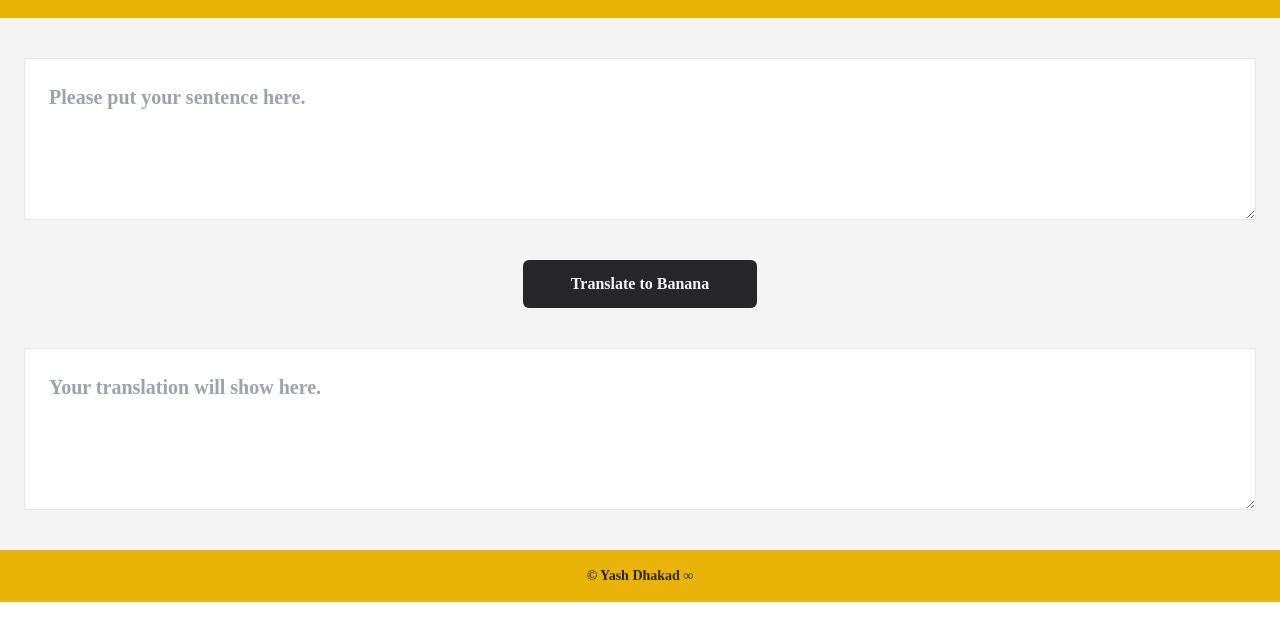
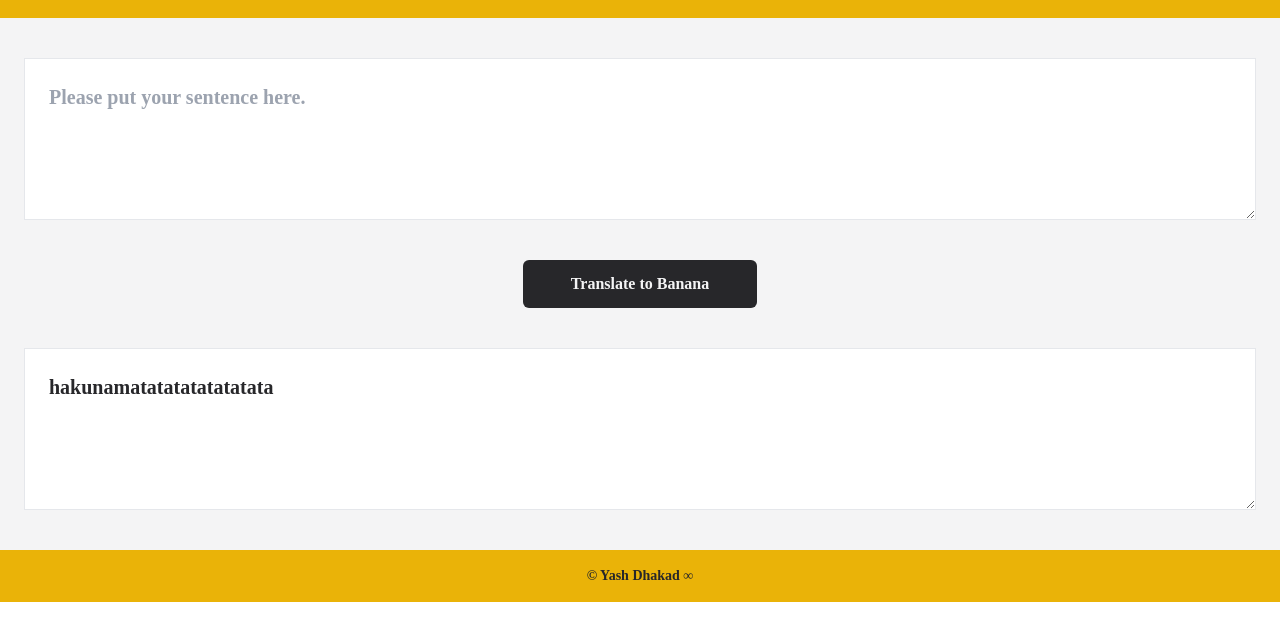
Before and after one commit to yashvdhakad/MinionsSpeakTranslationApp, a website built with Vite: page index.html in a window 1280 px wide. Both pictures are taken after a click on the button "Translate to Banana". Shown: the part 102-742 px from the top of the page. Built offline with nearby package versions, Linux system fonts and the light colour scheme.

Commit message:
feat: added app.js

```diff
--- a/app.js
+++ b/app.js
@@ -0,0 +1,15 @@
+var btnTranslate = document.querySelector("#btnTranslate");
+
+// btnTranslate.addEventListener("click", function clickHandler() {
+//     console.log("Clicked");
+// });
+
+var inputDiv = document.querySelector("#input");
+var outputDiv = document.querySelector("#output");
+
+btnTranslate.addEventListener("click", clickHandler);
+
+function clickHandler () {
+    outputDiv.innerText = "hakuna" + inputDiv.value + "matatatatatatatata";
+    console.log("Clicked");
+}
--- a/index.html
+++ b/index.html
@@ -25,11 +25,11 @@
             <textarea class="p-6 border text-xl font-bold" name="" id="input" cols="10" rows="4" placeholder="Please put your sentence here."></textarea>
         </section>
 
-        <button class="text-base font-bold bg-zinc-800 text-zinc-100 py-3 px-12 rounded-md">Translate to Banana</button>
+        <button id="btnTranslate" class="text-base font-bold bg-zinc-800 text-zinc-100 py-3 px-12 rounded-md">Translate to Banana</button>
 
         <!-- Output -->
         <section class="w-full h-full py-10 px-6 flex flex-col justify-start items-stretch space-y-6">
-            <textarea class="p-6 border text-xl font-bold" name="" id="output" cols="10" rows="4" placeholder="Your translation will show here."></textarea>
+            <textarea class="p-6 border text-xl font-bold" name="" id="output" cols="10" rows="4" placeholder="Your translation will appear here."></textarea>
         </section>
     </main>
     <footer>
```
